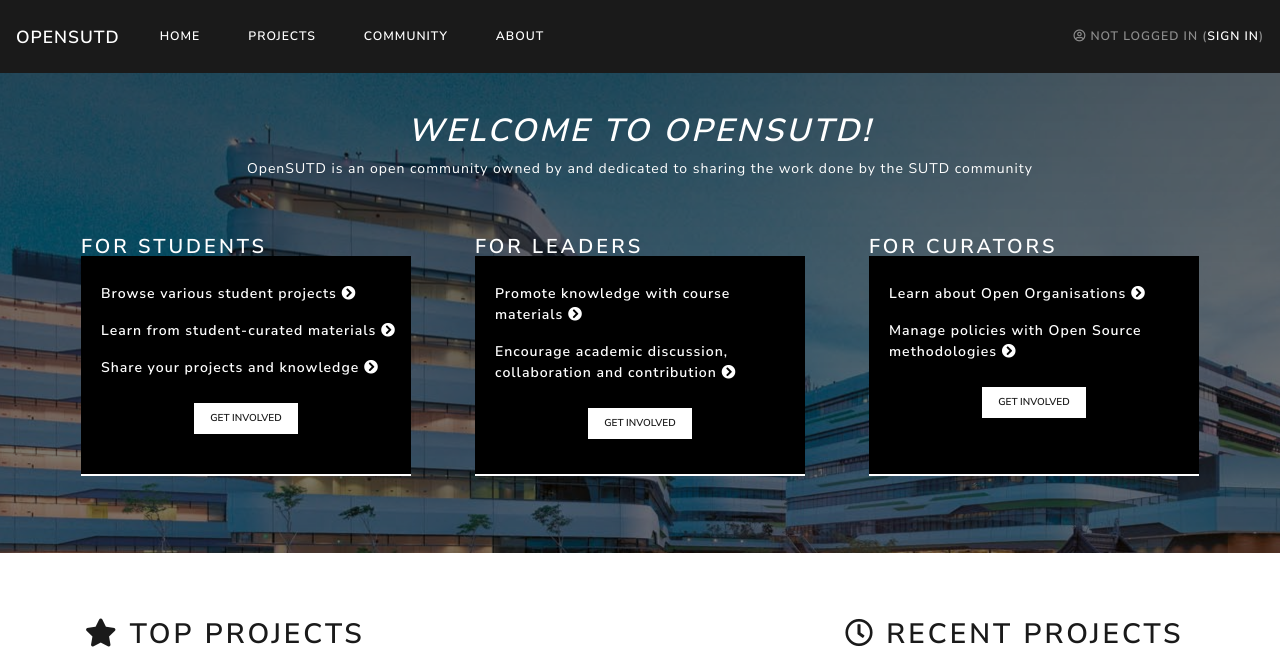
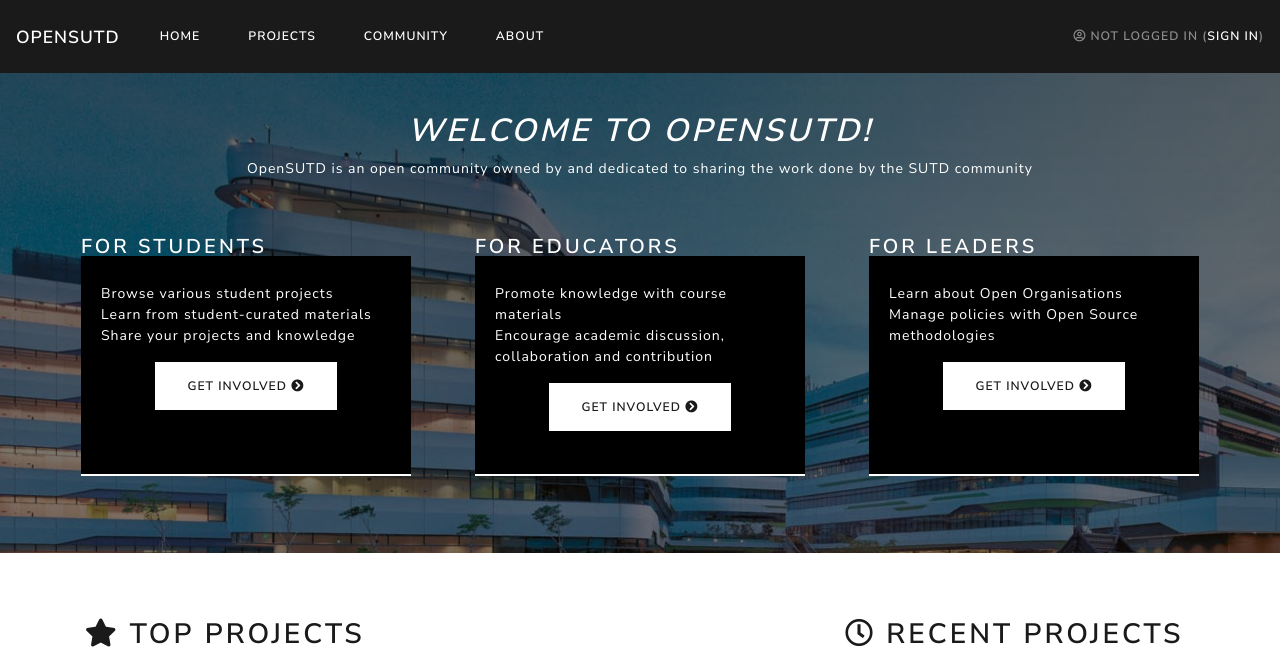
Before and after one commit to OpenSUTD/web-platform-prototype, a Django app: page / in a window 1280 px wide. Shown: the top 652 px of the page. Run offline with Django 3.2, Linux system fonts and the light colour scheme; data that the repository does not hold is empty; some libraries are stand-ins or nearby versions.

Commit message:
Fixed all merge conflicts

```diff
--- a/projects/templates/opensutd/home.html
+++ b/projects/templates/opensutd/home.html
@@ -3,67 +3,45 @@
 
 <div class="jumbotron jumbotron-fluid homepage-header">
     <h1>Welcome to OpenSUTD!</h1>
-    <p style="color:white">OpenSUTD is an open community owned by and dedicated to sharing the work done by the SUTD community</p>
+    <p style="color:white">OpenSUTD is an open community owned by and dedicated to sharing the work done by the SUTD
+        community</p>
 
-    <div class="call-for-action" >
+    <div class="call-for-action">
         <div class="homepage-action">
-            <h4><strong>For Students</strong></h4>
-            <!-- <a class="btn action-title" style="background-color: blueviolet" href="#" role="button"><strong>For Students </strong><i class="fas fa-chevron-circle-right"></i></a> -->
+            <h4>For Students</h4>
             <br>
             <div class="action-details-container">
-                <div>
-                    <a class="action-details" href="#" role="button">Browse various student projects
-                        <i class="fas fa-chevron-circle-right"></i></a>
-                </div>
-                <br>
-                <div>
-                    <a class="action-details" href="#" role="button">Learn from student-curated materials
-                        <i class="fas fa-chevron-circle-right"></i></i></a>
-                </div>
-                <br>
-                <div>
-                    <a class="action-details" href="#" role="button">Share your projects and knowledge
-                        <i class="fas fa-chevron-circle-right"></i></a>
-                </div>
-                <button type="button btn-block" class="btn btn-sm btn-secondary" style="margin-top: 25px">
-                    Get Involved</button>
+                <ul class="action-details list-inline">
+                    <li>Browse various student projects</li>
+                    <li>Learn from student-curated materials</li>
+                    <li>Share your projects and knowledge</li>
+                </ul>
+                <a class="btn btn-secondary" href="{% url 'projects:students' %}" role="button"
+                    style="margin-bottom:0px!important;">Get Involved <i class="fas fa-chevron-circle-right"></i></a>
             </div>
         </div>
         <div class="homepage-action">
-            <h4><strong>For Leaders</strong></h4>
-            <!-- <a class="btn action-title" href="#" role="button"><strong>For Educators </strong> <i class="fas fa-chevron-circle-right"></i></a> -->
+            <h4>For Educators</h4>
             <br>
             <div class="action-details-container">
-                <div>
-                    <a class="action-details" href="#" role="button">Promote knowledge with course materials
-                        <i class="fas fa-chevron-circle-right"></i></a>
-                </div>
-                <br>
-                <div>
-                    <a class="action-details" href="#" role="button">Encourage academic discussion,
-                        collaboration and contribution  <i class="fas fa-chevron-circle-right"></i></i></a>
-                </div>
-                <button type="button" class="btn btn-sm btn-secondary" style="margin-top: 25px">
-                    Get Involved</button>
+                <ul class="action-details list-inline">
+                    <li>Promote knowledge with course materials</li>
+                    <li>Encourage academic discussion, collaboration and contribution</li>
+                </ul>
+                <a class="btn btn-secondary" href="{% url 'projects:educators' %}" role="button"
+                    style="margin-bottom:0px!important;">Get Involved <i class="fas fa-chevron-circle-right"></i></a>
             </div>
         </div>
         <div class="homepage-action">
-            <h4><strong>For Curators</strong></h4>
-            <!-- <a class="btn action-title" href="#" role="button"><strong>For Leaders </strong> <i class="fas fa-chevron-circle-right"></i></a> -->
+            <h4>For Leaders</h4>
             <br>
             <div class="action-details-container">
-                <div>
-                    <a class="action-details" href="#" role="button">Learn about Open Organisations
-                        <i class="fas fa-chevron-circle-right"></i></a>
-                </div>
-                <br>
-                <div>
-                    <a class="action-details" href="#" role="button">Manage policies with Open Source methodologies <i class="fas fa-chevron-circle-right"></i></i></a>
-                </div>
-                <br>
-                <button type="button" class="btn btn-sm btn-secondary" style="margin-top: 25px">
-                        Get Involved</button>
-
+                <ul class="action-details list-inline">
+                    <li>Learn about Open Organisations</li>
+                    <li>Manage policies with Open Source methodologies</li>
+                </ul>
+                <a class="btn btn-secondary" href="{% url 'projects:leaders' %}" role="button"
+                    style="margin-bottom:0px!important;">Get Involved <i class="fas fa-chevron-circle-right"></i></a>
             </div>
         </div>
     </div>
@@ -85,7 +63,7 @@
                             <h4 class="card-title">{{ project_item.title }}</h4>
                             <p class="card-text">{{ project_item.caption }}</p>
                             <div class="row" style="text-align: end; padding-left: 200px">
-                                    <a href="{{ project_item.project_uid }}/" class="card-link">
+                                <a href="{% url 'projects:project_page' project_item.project_uid %}" class="card-link">
                                     View Project <i class="fas fa-chevron-circle-right"></i></a>
                             </div>
                         </div>
@@ -104,8 +82,8 @@
             <!-- start iteration -->
             <div class="list-group list-group-flush" style="width: 100%">
                 {% for project_item in recent_projects_list %}
-                <a href="projects/{{ project_item.project_uid }}/"
-                    class="list-group-item list-group-item-action" style="color: #424444">{{ project_item.title }}</a>
+                <a href="{% url 'projects:project_page' project_item.project_uid %}" class="list-group-item list-group-item-action"
+                    style="color: #424444">{{ project_item.title }}</a>
                 {% endfor %}
             </div>
             {% else %}
--- a/projects/templates/opensutd/user.html
+++ b/projects/templates/opensutd/user.html
@@ -41,7 +41,7 @@
                         <h4 class="card-title">{{ project.title }}</h4>
                         <p class="card-text">{{ project.caption }}</p>
                         <div class="row" style="display: flex; justify-content: space-around">
-                            <a href="{{ project_item.project_uid }}/" class="card-link">
+                            <a href="{% url 'projects:project_page' project.project_uid %}" class="card-link">
                                 View Project <i class="fas fa-chevron-circle-right"></i></a>
                         </div>
                     </div>
--- a/projects/templates/projects/showcase.html
+++ b/projects/templates/projects/showcase.html
@@ -47,7 +47,7 @@
             <div class="card">
                 <h3>Comments</h3>
                 <div class="form-group">
-                    <form action="/action_page.php" id="comment-form">
+                    <form action="#" id="comment-form">
                         <input type="text" class="form-control" placeholder="Write a comment" id="inputDefault">
                         <input type="submit" class="btn btn-sm btn-primary" style="margin-top: 5px; float: right">
                     </form>
@@ -67,7 +67,7 @@
                         <img src='{% static "images/usericon.png" %}' alt="Card image">
                     </div>
                     <div class="col-sm-8" style="margin: auto">
-                        <a href="../../users/{{ user.username }}/"
+                        <a href="{% url 'projects:user' user.username %}"
                             class="card-text project-member-name">{{ user.display_name}}, {{ user.pillar}}</a>
                     </div>
                 </div>
@@ -78,7 +78,7 @@
                 <p class="text-primary" style="margin:0; margin-top: 20px">Related Tags:</p>
                 {% for tag in current_project.tags.all %}
                 <div class="tag">
-                    <a href="../../projects/search?title=&category=&tags__name={{ tag}}"><span class="badge badge-pill badge-secondary project-badge-tags">{{ tag}}</span></a>
+                    <a href="{% url 'projects:projects_list_filter' %}?title=&category=&tags__name={{ tag }}"><span class="badge badge-pill badge-secondary project-badge-tags">{{ tag }}</span></a>
                 </div>
                 {% endfor %}
             </div>
```
Also changed, not shown: projects/templates/opensutd/educators.html (+5 -4 lines), projects/templates/opensutd/leaders.html (+5 -4 lines), projects/templates/opensutd/students.html (+9 -6 lines). Lines whose indentation alone changed are shown as unchanged.
